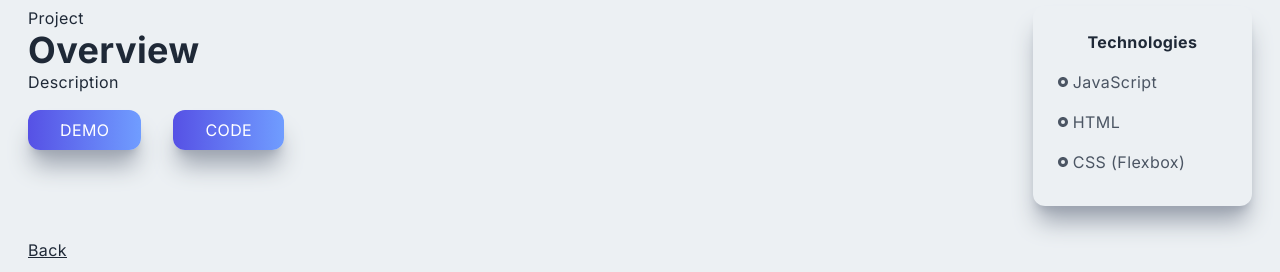
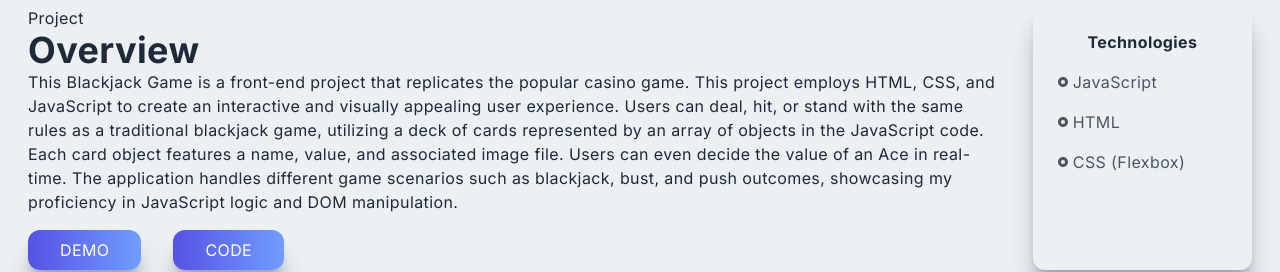
Before and after one commit to elehma4/portfolio-nextjs, a Next.js app: page /blackjack in a window 1280 px wide. Shown: the part 346-618 px from the top of the page. Built offline with nearby package versions, Linux system fonts and the light colour scheme.

Commit message:
blackjack description

```diff
--- a/app/blackjack/page.jsx
+++ b/app/blackjack/page.jsx
@@ -24,7 +24,7 @@ function blackjack() {
         <div className='col-span-4'>
           <p>Project</p>
           <h2>Overview</h2>
-          <p>Description</p>
+          <p>This Blackjack Game is a front-end project that replicates the popular casino game. This project employs HTML, CSS, and JavaScript to create an interactive and visually appealing user experience. Users can deal, hit, or stand with the same rules as a traditional blackjack game, utilizing a deck of cards represented by an array of objects in the JavaScript code. Each card object features a name, value, and associated image file. Users can even decide the value of an Ace in real-time. The application handles different game scenarios such as blackjack, bust, and push outcomes, showcasing my proficiency in JavaScript logic and DOM manipulation.</p>
           <button className='px-8 py-2 mt-4 mr-8'>Demo</button>
           <Link href='https://github.com/ETH1Elohim/blackjack-game'><button className='px-8 py-2 mt-4'>Code</button></Link>
         </div>
```
